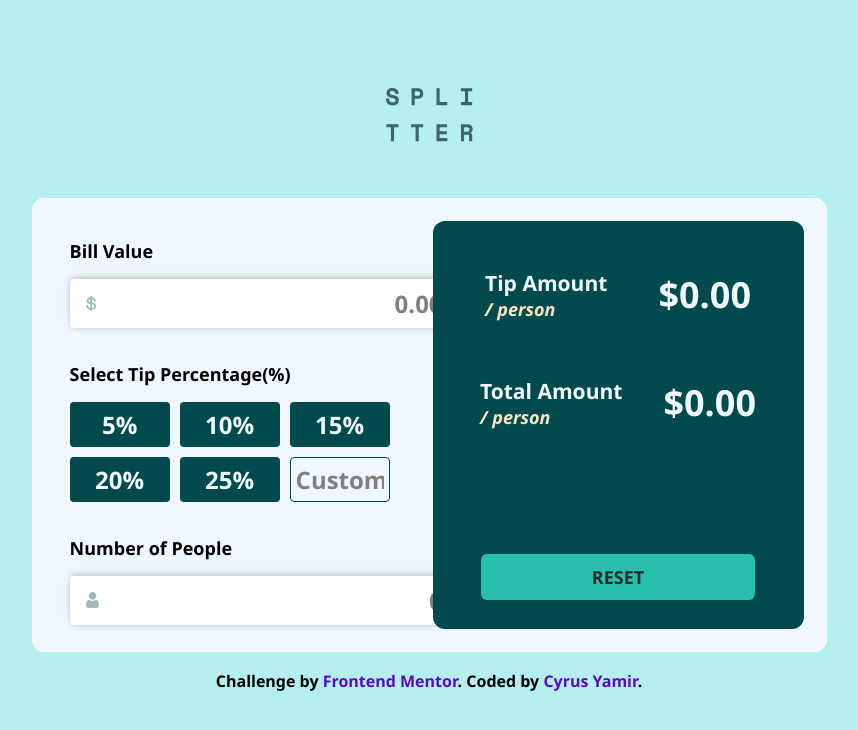
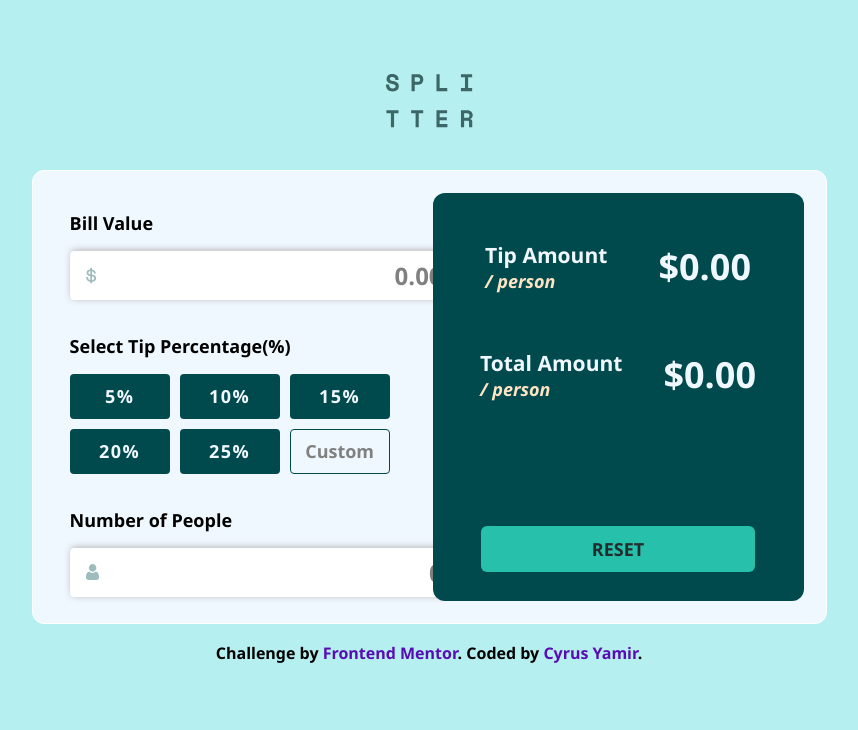
Before and after one commit to ARSHAD023/tip-calculator-app-main, a plain HTML site: page index.html in a window 1280 px wide. Shown: the whole page, without its empty margins (211-1069 px from the left). Drawn offline with Linux system fonts and the light colour scheme.

Commit message:
modified css: some spacing & margin

```diff
--- a/style.css
+++ b/style.css
@@ -23,7 +23,7 @@ html {
 
 img {
     display: block;
-    margin: 38px 0;
+    margin: 24px 0;
 }
 
 
@@ -106,15 +106,16 @@ input::placeholder {
 #custom {
     background-color: hsl(183, 100%, 15%);
     color: aliceblue;
-    font-size: 24px;
+    font-size: 18px;
     border-radius: 4px;
     cursor: grab;
+    letter-spacing: 1.4px;
 
 }
 
 .tile input[type=number] {
     background-color: aliceblue;
-    font-size: 24px;
+    font-size: 18px;
     border-radius: 4px;
     cursor: grab;
     border: 1px solid hsl(183, 100%, 15%);
@@ -254,6 +255,10 @@ h4 {
         justify-content: center
     }
 
+    input#custom {
+        font-size: 24px;
+    }
+
     button {
         transform: translate(0, 15px);
         height: 14.5%;
```
